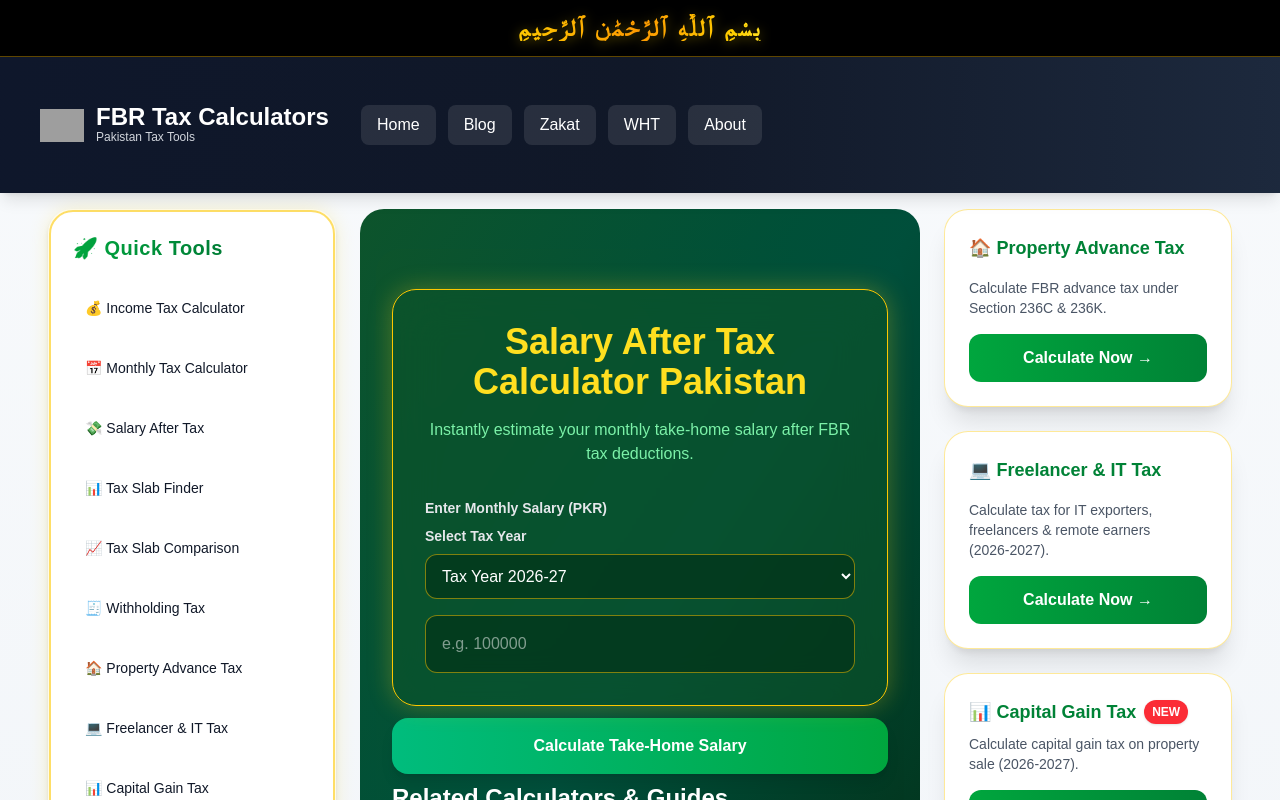
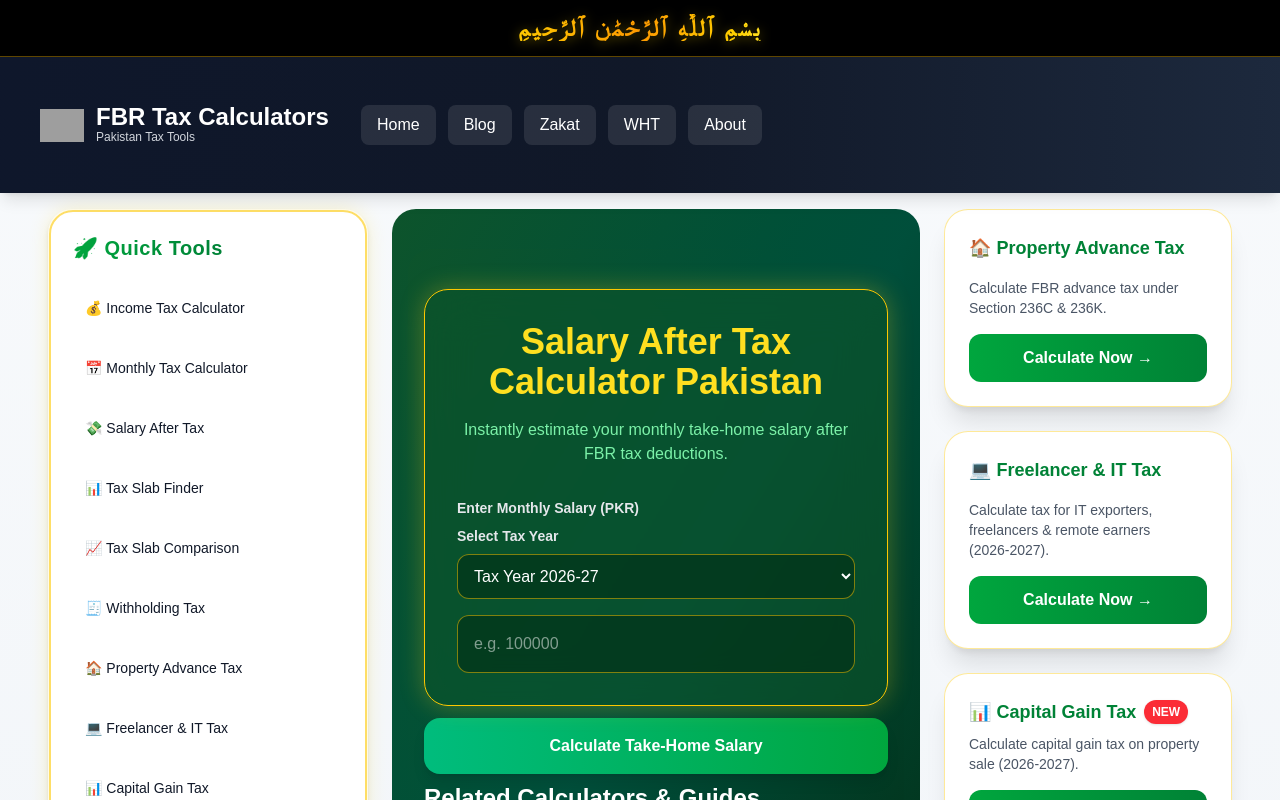
Before and after one commit to muhammadobaid1986/fbrtaxcalculators, a Next.js app: page /salary-after-tax-calculator in a window 1280 px wide. Shown: the top 800 px of the page. Built offline with nearby package versions, Linux system fonts and the light colour scheme; grey boxes are pictures that could not be loaded.

Commit message:
Balanced layout width for professional structure

```diff
--- a/app/layout.tsx
+++ b/app/layout.tsx
@@ -154,7 +154,7 @@
 
   {/* SIDEBAR */}
   <div className="hidden lg:block">
-  <aside className="w-full md:w-72">
+  <aside className="w-full md:w-80">
   <div className="relative bg-white rounded-3xl shadow-md p-6 sticky top-28 transition border border-transparent">
   {/* Premium Golden Frame */}
 <div className="absolute inset-0 rounded-3xl pointer-events-none border-2 border-yellow-400/60"></div>
@@ -275,7 +275,7 @@
 </div>
 
   {/* MAIN CONTENT */}
-  <main className="flex-1 min-w-0">
+  <main className="flex-1 min-w-0 max-w-[950px] mx-auto">
     {children}
   </main>
 
```
